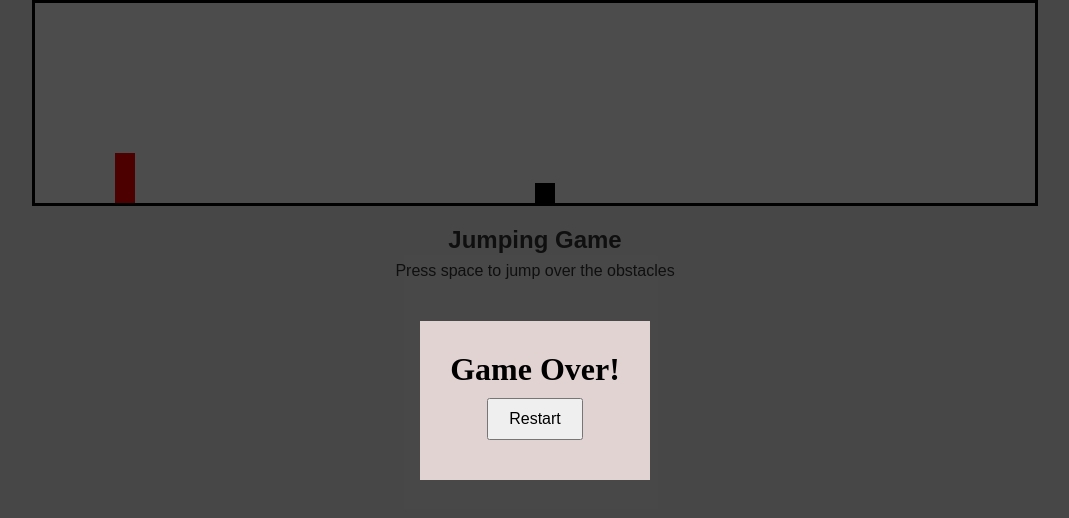
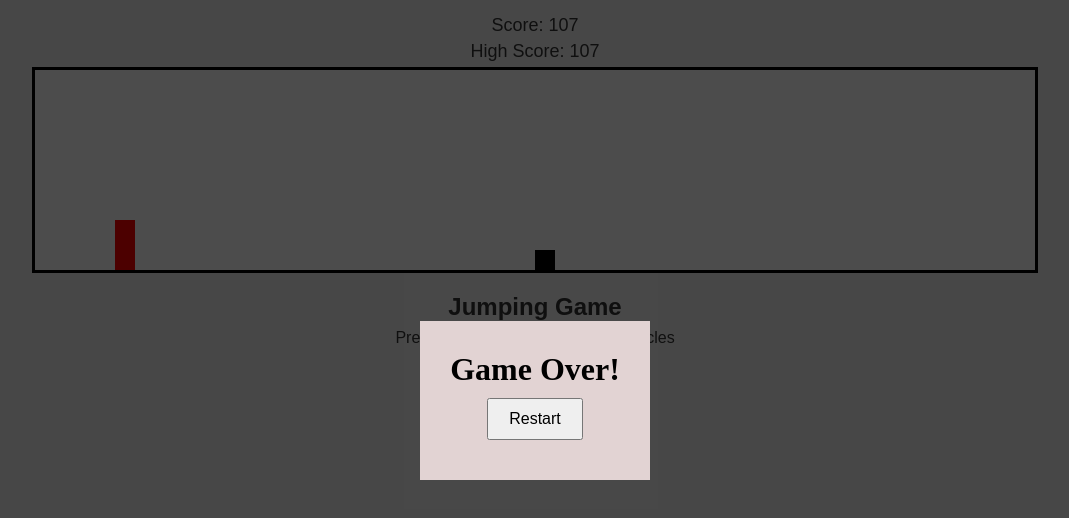
Before and after one commit to a-kilic/jumping-game, a plain HTML site: page index.html in a window 1280 px wide. Shown: the whole page, without its empty margins (105-1174 px from the left). Drawn offline with Linux system fonts and the light colour scheme.

Commit message:
Added scoring system

```diff
--- a/index.html
+++ b/index.html
@@ -7,6 +7,10 @@
     <link rel="stylesheet" href="./style.css" />
   </head>
   <body>
+    <div id="scoreBoard">
+      <p>Score: <span id="currentScore">0</span></p>
+      <p>High Score: <span id="highScore">0</span></p>
+    </div>
     <div id="gameCanvas">
       <div id="player" class="player"></div>
       <div id="obstacle" class="obstacle"></div>
--- a/scripts/script.js
+++ b/scripts/script.js
@@ -2,9 +2,15 @@ const player = document.getElementById("player");
 const obstacle = document.getElementById("obstacle");
 const gameOverModal = document.getElementById("gameOverModal");
 const restartGame = document.getElementById("restartGame");
+const currentScoreElement = document.getElementById("currentScore");
+const highScoreElement = document.getElementById("highScore");
 
 let isJumping = false;
 let gameOver = false;
+let score = 0;
+let highScore = localStorage.getItem("highScore") || 0;
+
+highScoreElement.textContent = highScore;
 
 function jump() {
   if (isJumping) return;
@@ -48,6 +54,11 @@ function checkCollision() {
 function endGame() {
   obstacle.style.animation = "none";
   gameOverModal.style.display = "flex";
+
+  if (score > highScore) {
+    highScore = score;
+    localStorage.setItem("highScore", highScore);
+  }
 }
 
 restartGame.addEventListener("click", () => {
@@ -57,15 +68,35 @@ restartGame.addEventListener("click", () => {
 
 function resetGame() {
   gameOver = false;
+  score = 0;
+  currentScoreElement.textContent = score;
   obstacle.style.animation = "";
   gameLoop();
+}
+
+function updateScore() {
+  if (!gameOver) {
+    score++;
+    currentScoreElement.textContent = score;
+
+    if (score > highScore) {
+      highScoreElement.textContent = score;
+    }
+  }
 }
 
 function gameLoop() {
   if (!gameOver) {
     checkCollision();
+    updateScore();
     requestAnimationFrame(gameLoop);
   }
 }
 
+setInterval(() => {
+  if (!gameOver) {
+    updateScore();
+  }
+}, 1000);
+
 gameLoop();
--- a/style.css
+++ b/style.css
@@ -14,6 +14,18 @@ body {
   border-style: solid;
   margin: auto;
   background-color: white;
+}
+
+#scoreBoard {
+  text-align: center;
+  font-family: Arial, sans-serif;
+  color: #333;
+  margin-top: 10px;
+}
+
+#scoreBoard p {
+  font-size: 18px;
+  margin: 5px;
 }
 
 #instructions {
```
